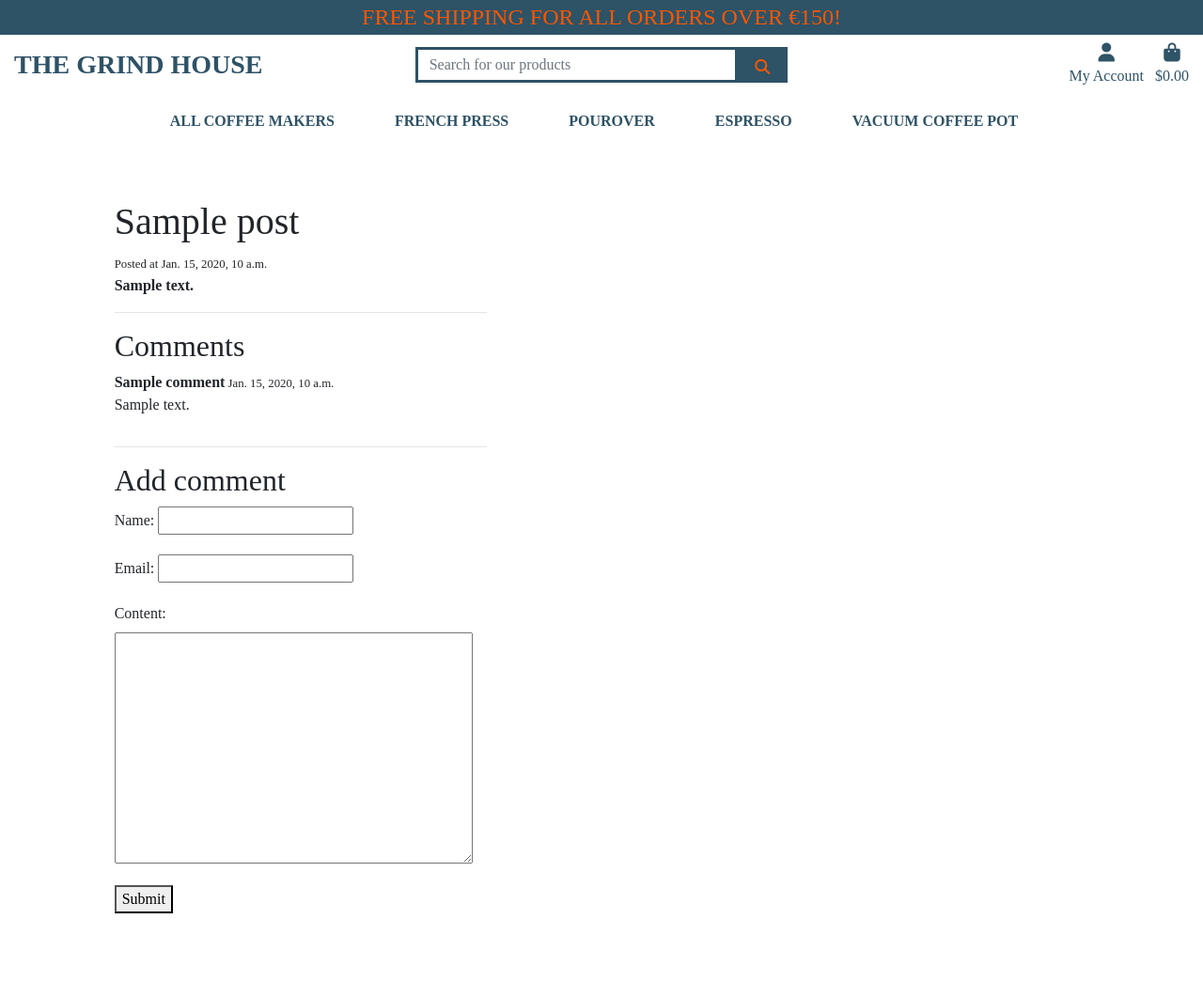
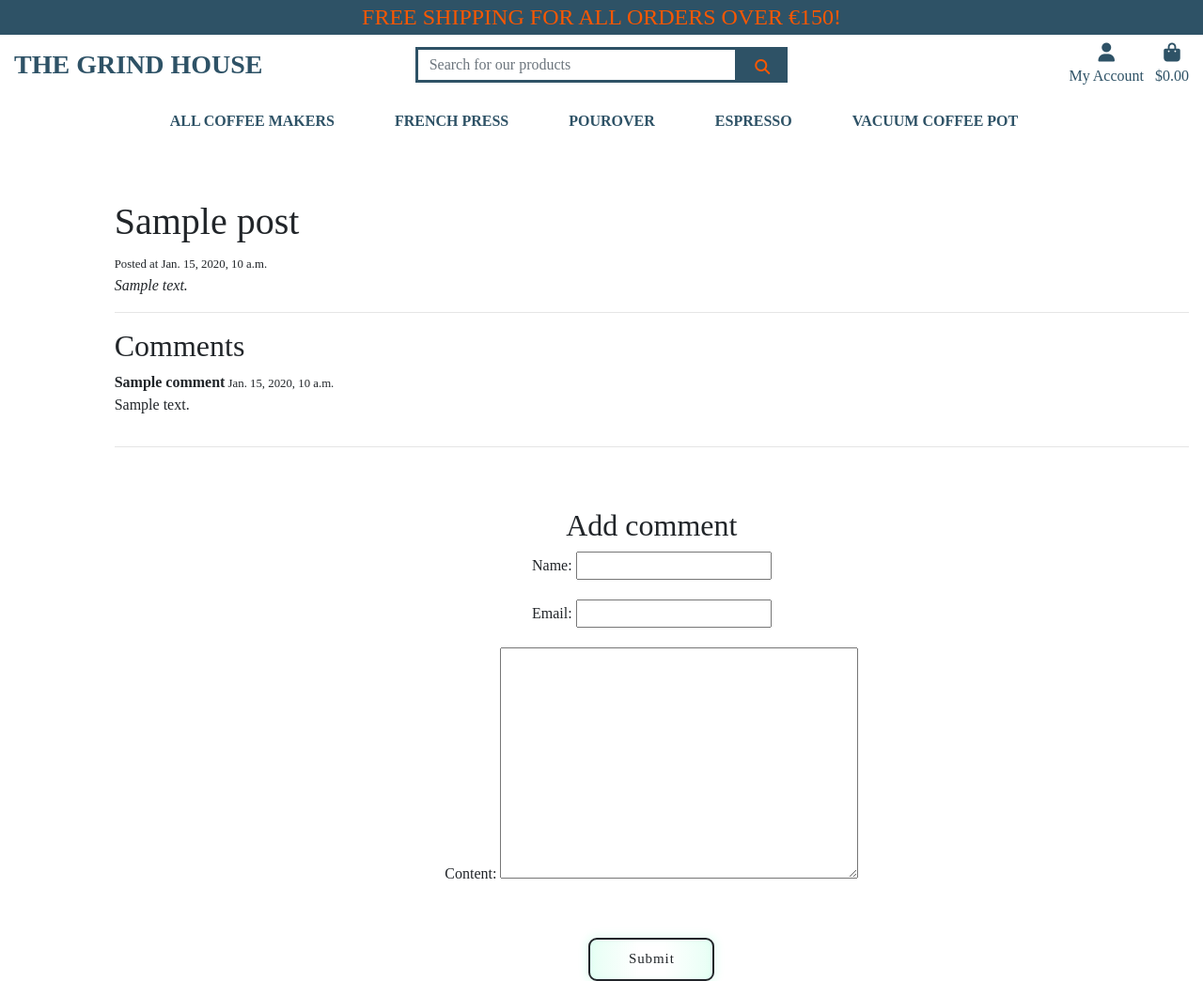
Before and after one commit to kenweechin/the_grind_house, a Django app: a page that uses blog/templates/blog/post_list.html in a window 1280 px wide. Shown: the whole page at 94% size. Before the commit the page ends 972 px from the top, so only its background shows below. Run offline with Django 3.2, Linux system fonts and the light colour scheme; tables that the repository leaves empty hold one stand-in row (values such as "Sample post"); some libraries are stand-ins or nearby versions.

Commit message:
Re-align the contents in the post_list.html page

```diff
--- a/blog/templates/blog/post_list.html
+++ b/blog/templates/blog/post_list.html
@@ -12,10 +12,10 @@
     <div class="overlay"></div>
     <div class="container-fluid">
         <div class="row">
-            <div class="col 12 col-md-6 col-lg-4 offset-lg-1 mt-5">
+            <div class="col 12 offset-lg-1 mt-5">
                 <h1 class="title"> {{ post.title }} </h1>
                 <small>Posted at {{ post.created_on}}</small>
-                <p><strong>{{ post.content }}</strong></p>
+                <p class="font-italic">{{ post.content }}</p>
 
                 <hr>
 
@@ -39,16 +39,17 @@
                     </div>
                 {% endfor %}
                 <hr>
-
+        <div class="row">
+            <div class="col 12 text-center mt-5">
                 <h2 class="subtitle">Add comment</h1>
                 <form method="POST" action="">
                     {% csrf_token %}
 
                     {{ form.as_p }}
 
-                    <div class="field">
+                    <div class="col 12 text-center mt-5 field">
                         <div class="control">
-                            <button class="button is-success">Submit</button>
+                            <button class="blog-button is-success">Submit</button>
                         </div>
                     </div>
                 </form>
```
